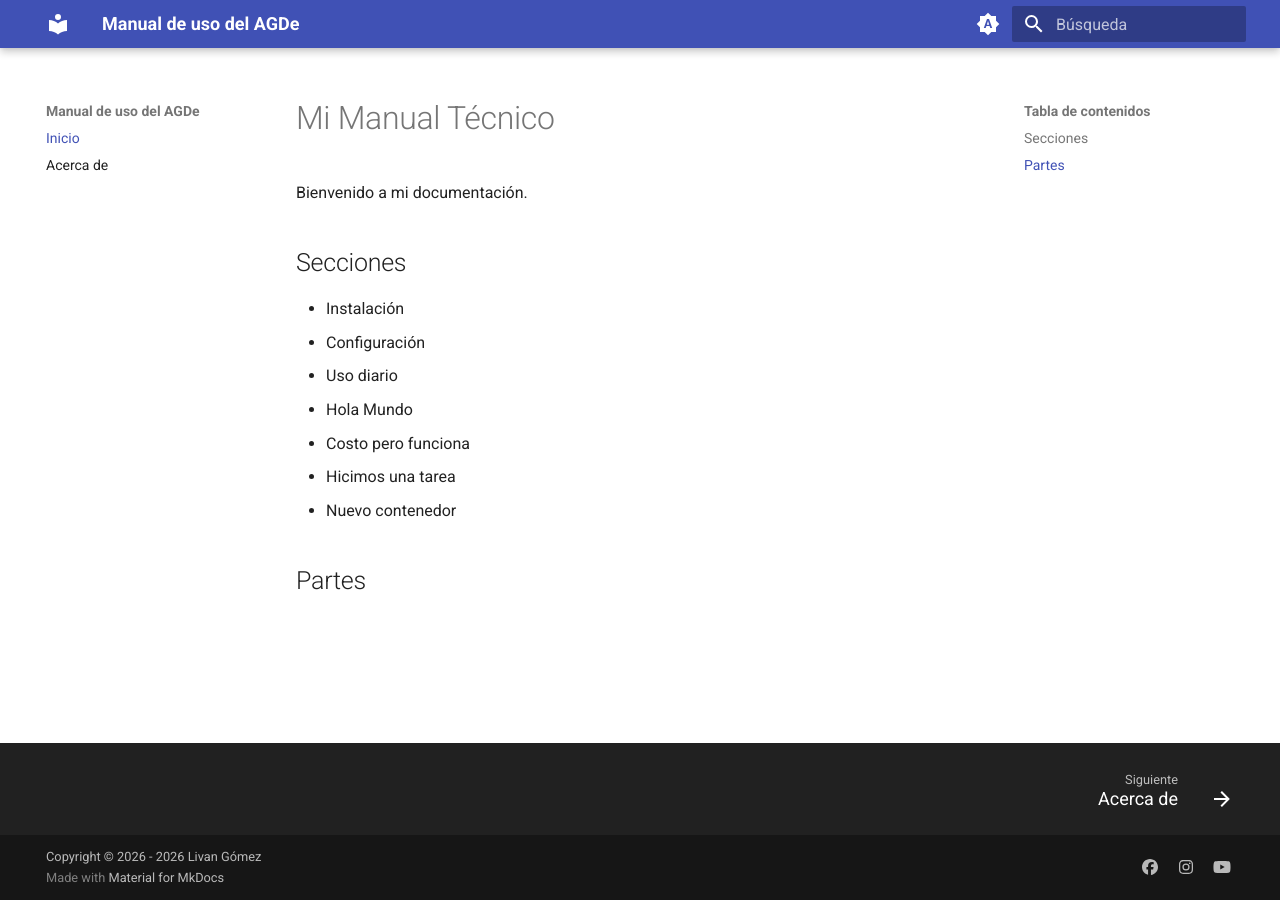
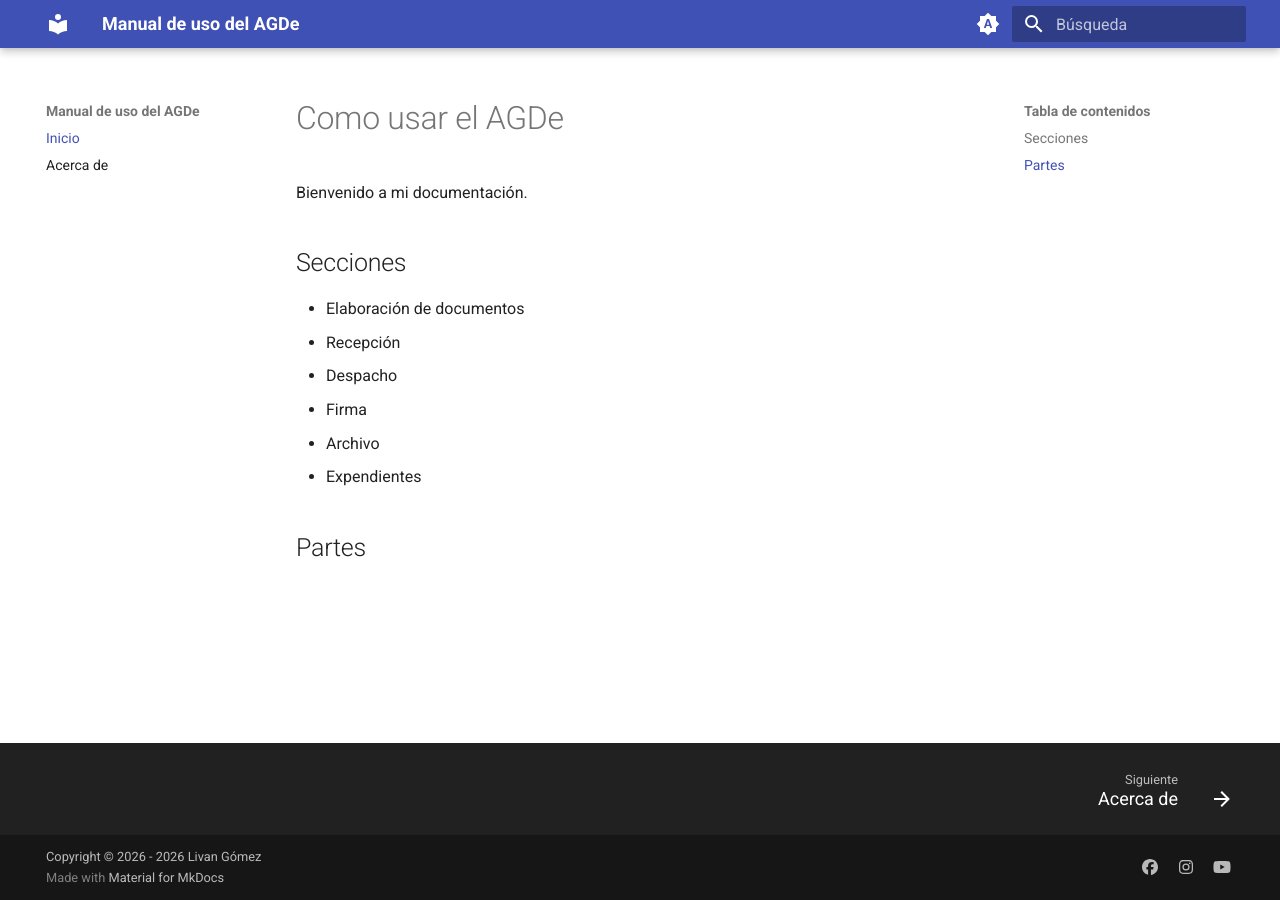
Before and after one commit to idespo/Manual-AGDe, an MkDocs documentation site: the page built from docs/index.md, in a window 1280 px wide. Built offline with MkDocs 1.6.1 and Material for MkDocs 9.7.7, drawn with Linux system fonts in a browser that asks for light colours.

Commit message:
actualización indice

```diff
--- a/docs/index.md
+++ b/docs/index.md
@@ -1,15 +1,14 @@
-# Mi Manual Técnico
+# Como usar el AGDe
 
 Bienvenido a mi documentación.
 
 ## Secciones
 
-- Instalación
-- Configuración
-- Uso diario
-- Hola Mundo
-- Costo pero funciona
-- Hicimos una tarea
-- Nuevo contenedor
+- Elaboración de documentos
+- Recepción
+- Despacho
+- Firma
+- Archivo
+- Expendientes
 
 ## Partes
```
